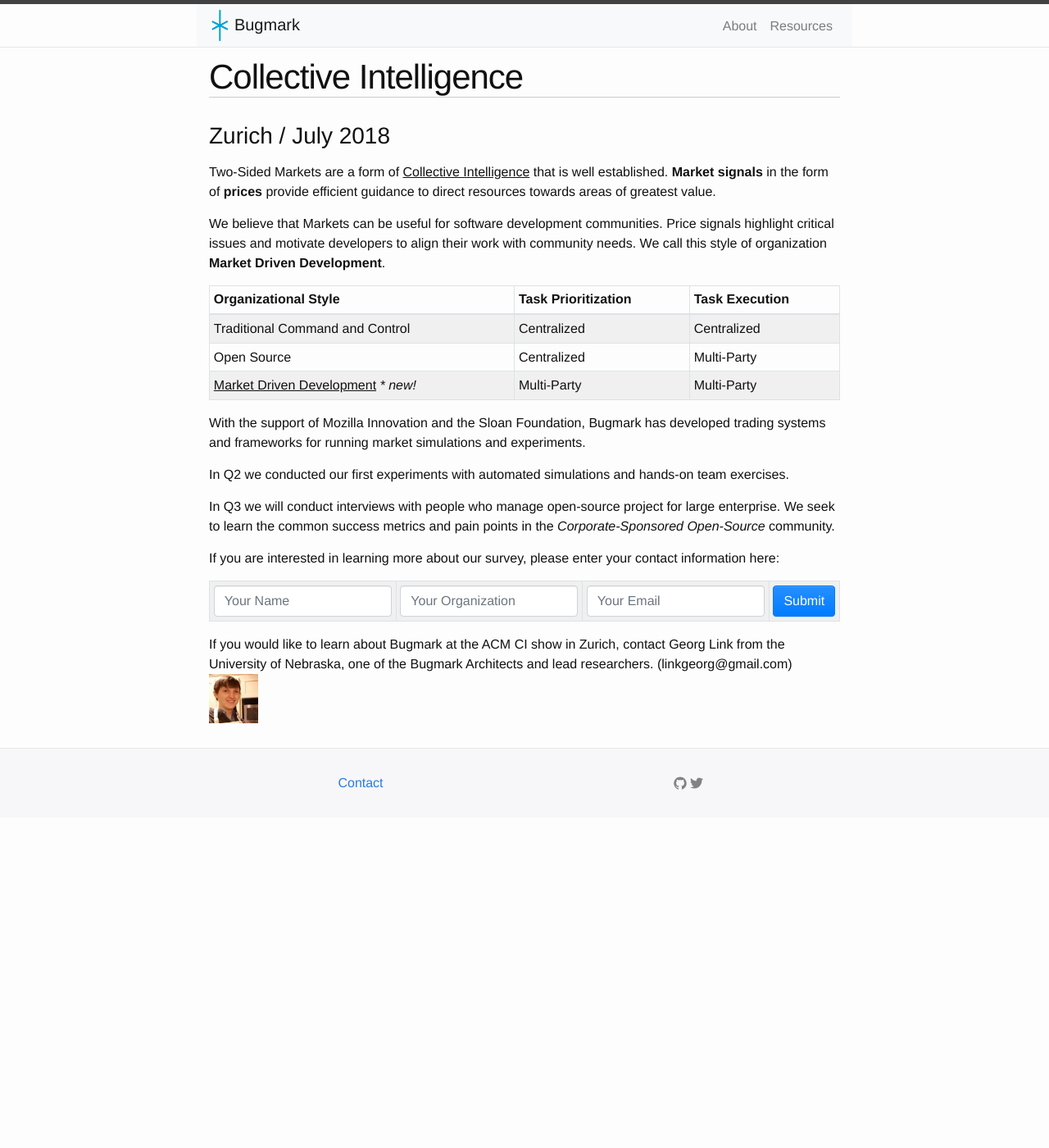
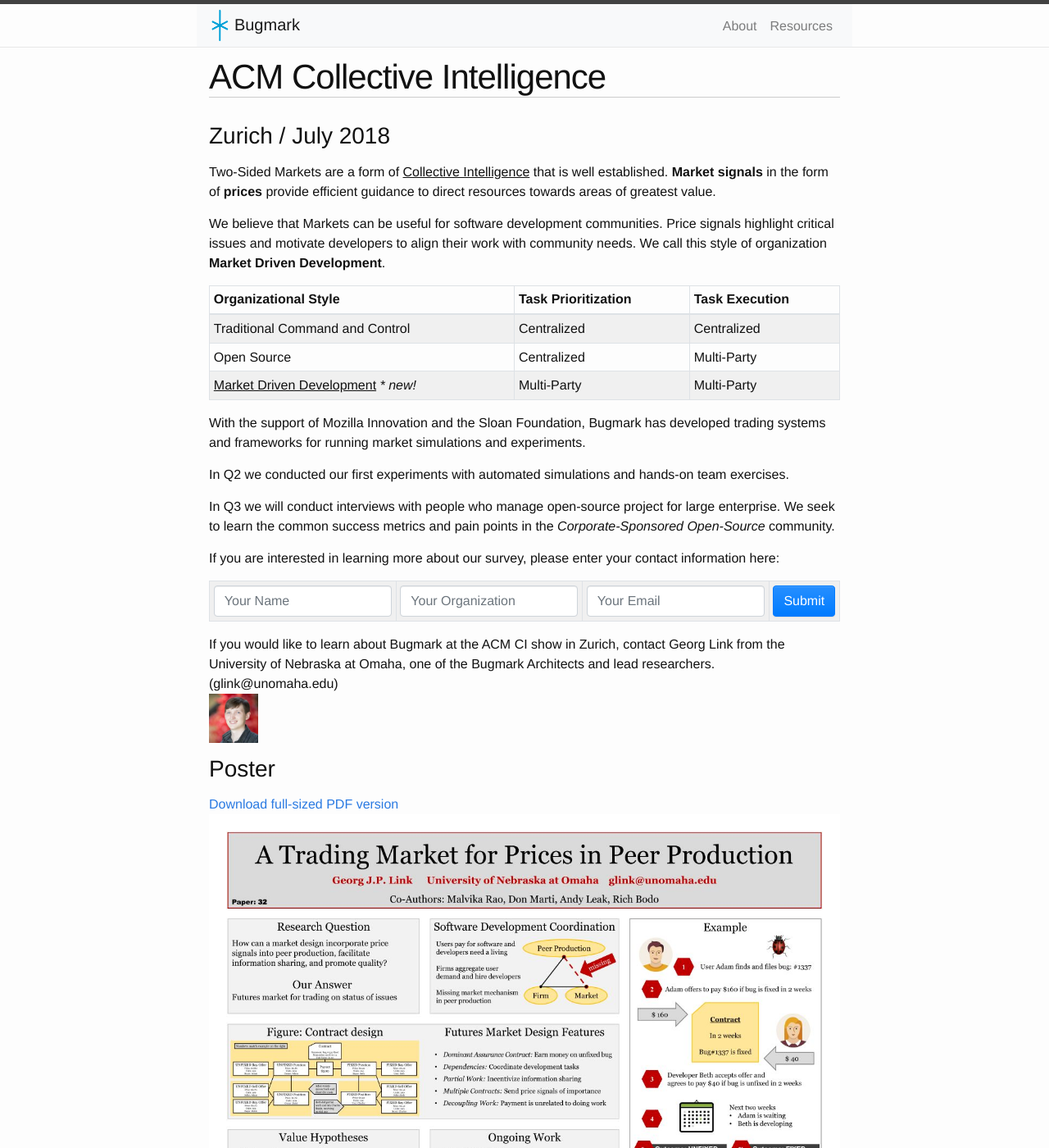
Before and after one commit to bugmark/website, a Jekyll site: the page built from docs/pages/ci.html, in a window 1280 px wide and 1400 px high. Shown: the whole window at 82% size. Built offline with Jekyll 4.4.1, drawn with Linux system fonts in a browser that asks for light colours; nearby versions of some CDN libraries; some of the changed text lies outside the part shown.

Commit message:
Update ACM CI landing page (#19)
* Edit CI page: add poster, change email

* add CI poster

* update georg image

```diff
--- a/docs/pages/ci.html
+++ b/docs/pages/ci.html
@@ -1,7 +1,7 @@
 ---
 hdrnav: false
 layout: page
-title: Collective Intelligence
+title: ACM Collective Intelligence
 permalink: /ci/
 navigation_weight: 0
 ---
@@ -108,8 +108,13 @@
 <p>
 If you would like to learn about Bugmark at the
 ACM CI show in Zurich, contact Georg Link from the
-University of Nebraska, one of the Bugmark
+University of Nebraska at Omaha, one of the Bugmark
 Architects and lead researchers.
-(linkgeorg@gmail.com)<br/>
+(glink@unomaha.edu)<br/>
 <img src="/public/georg.jpg" style='height: 60px;'/>
 </p>
+
+<h3>Poster</h3>
+<a href="/public/ci_poster.pdf">Download full-sized PDF version</a>
+<img src="/public/ci_poster.jpg" style="width: 100%;" />
+<a href="/public/ci_poster.pdf">Download full-sized PDF version</a>
```
Also changed, not shown: docs/public/ci_poster.jpg (added), docs/public/georg.jpg, 1 other file.
